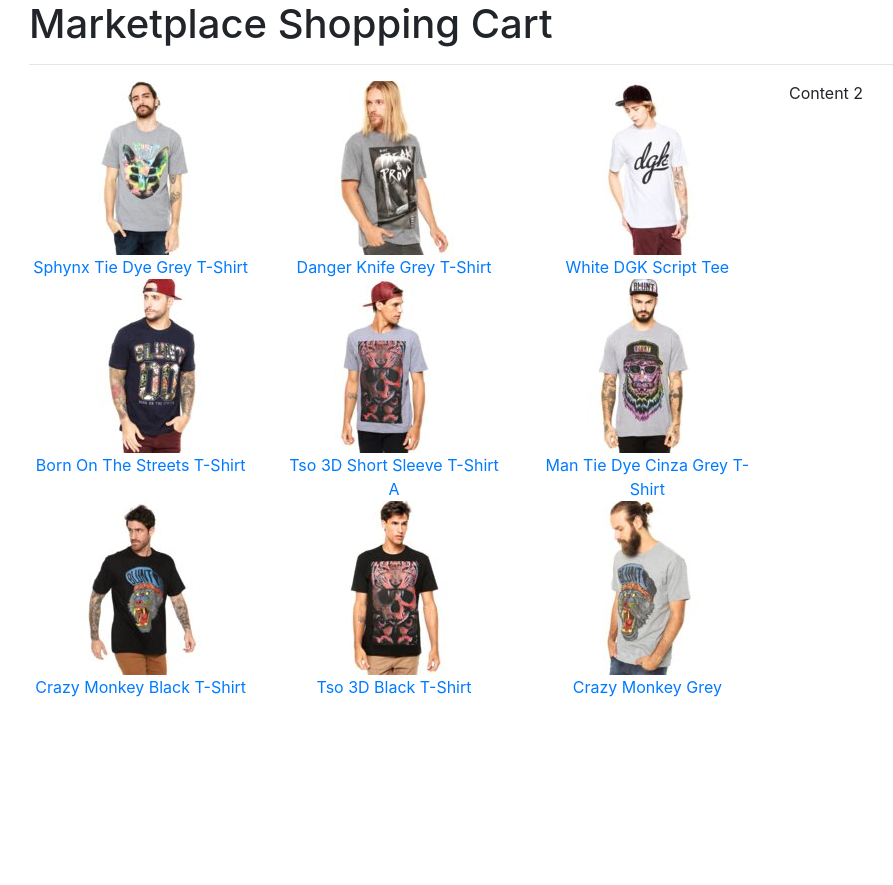
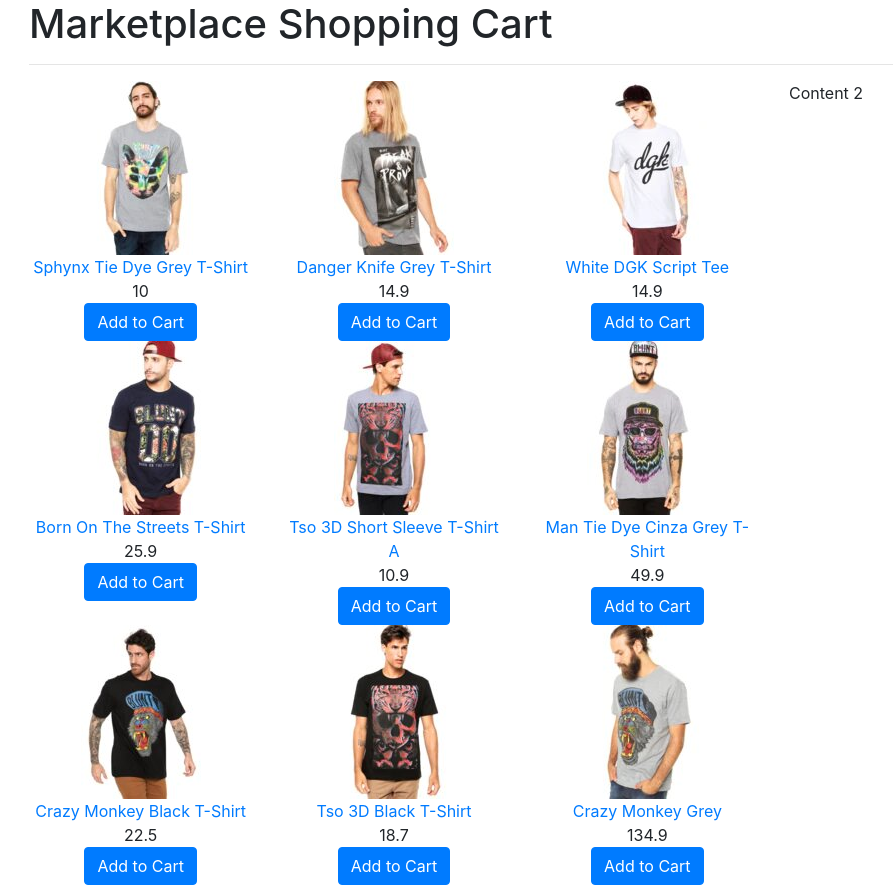
Before and after one commit to rorychristianmurray/shopping-cart, a React (Create React App) app: page / in a window 1280 px wide. Shown: the whole page, without its empty margins (56-949 px from the left). Before the commit the page ends 800 px from the top, so only its background shows below. Built offline with nearby package versions, Linux system fonts and the light colour scheme; data requests are answered from the project's data file.

Commit message:
Setup marketplace cards'

```diff
--- a/src/components/Products.js
+++ b/src/components/Products.js
@@ -14,6 +14,12 @@ export default props => {
                                 <img src={`/products/${product.sku}_2.jpg`} alt={product.title} />
                 <div>{product.title}</div>
                             </a>
+                            <div>
+                                <div>{product.price}</div>
+                                <button className="btn btn-primary"
+                                onCLick={e => props.handleAddToCart(e, product)}
+                                >Add to Cart </button>
+                            </div>
                          </div>
                     </div>
                 )
```
